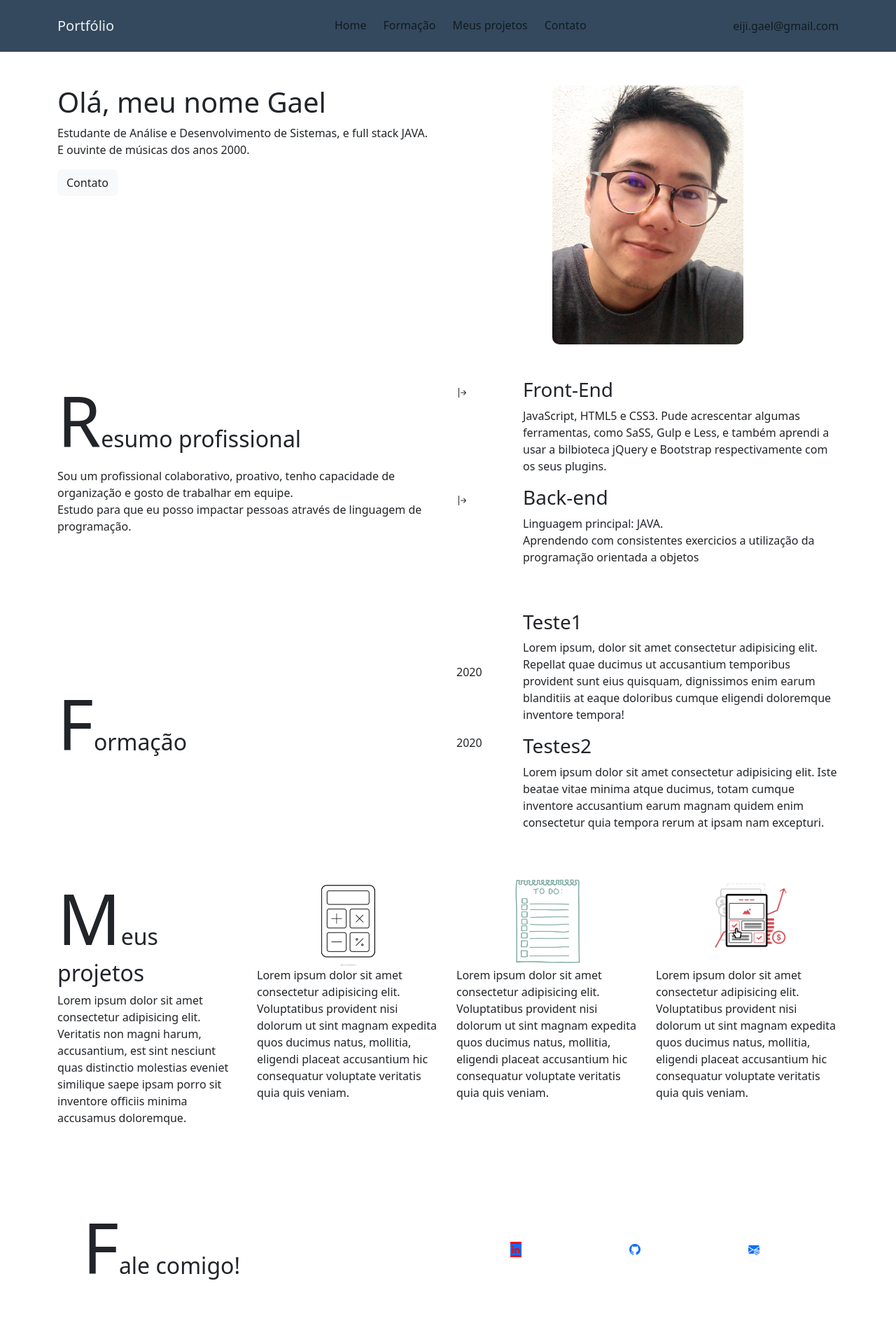
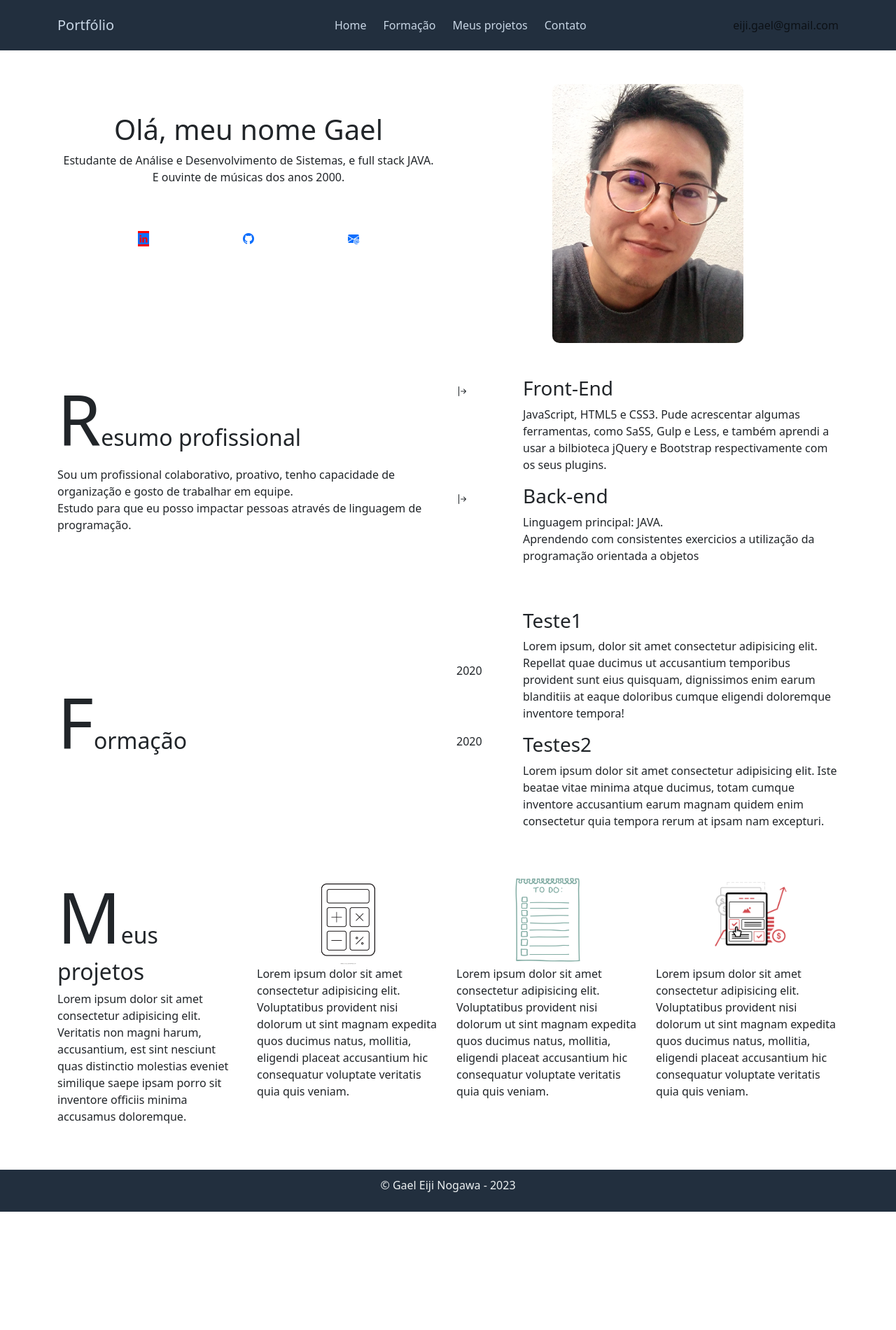
Before and after one commit to Gael-Nogawa/portifolio, a website: page index.html in a window 1280 px wide. Shown: the whole page at 70% size. After the commit the page ends 1731 px from the top, so only its background shows below. Drawn offline with nearby package versions, Linux system fonts and the light colour scheme.

Commit message:
Chore: text's color, footer

```diff
--- a/index.html
+++ b/index.html
@@ -13,23 +13,24 @@
     <header>
         <nav class="navbar navbar-expand-lg mb-5 p-3 sticky-top">
             <div class="container">
-              <a class="navbar-brand col-4" href="#">Portfólio</a>
+              <a class="navbar-brand col-4" href="#">
+                <span class="span">Portfólio</span></a>
               <button class="navbar-toggler" type="button" data-bs-toggle="collapse" data-bs-target="#navbarText" aria-controls="navbarText" aria-expanded="false" aria-label="Toggle navigation">
                 <span class="navbar-toggler-icon"></span>
               </button>
               <div class="collapse navbar-collapse" id="navbarText">
                 <ul class="navbar-nav me-auto mb-2 mb-lg-0">
                   <li class="nav-item">
-                    <a class="nav-link me-2" aria-current="page" href="#">Home</a>
+                    <a class="nav-link me-2" aria-current="page" href="#"><span class="span">Home</span></a>
                   </li>
                   <li>
-                    <a class="nav-link me-2" href="#formacao">Formação</a>
+                    <a class="nav-link me-2" href="#formacao"><span class="span">Formação</span></a>
                   </li>
                   <li class="nav-item">
-                    <a class="nav-link me-2" href="#projetos">Meus projetos</a>
+                    <a class="nav-link me-2" href="#projetos"><span class="span">Meus projetos</span></a>
                   </li>
                   <li class="nav-item">
-                    <a class="nav-link me-2" href="#contato">Contato</a>
+                    <a class="nav-link me-2" href="#contato"><span class="span">Contato</span></a>
                   </li>
 
                 </ul>
@@ -42,14 +43,25 @@
     </header>
 
     <div class="container mb-5" data-bs-spy="scroll" data-bs-target="cabecalho id=cabecalho" data-bs-smooth-scroll="true">
-        <div class="row">
+        <div class="row text-center align-items-center">
             <div class="col-md-6">
                 <h1>Olá, meu nome Gael</h1>
                 <p>
                     Estudante de Análise e Desenvolvimento de Sistemas, e full stack JAVA.</br>
                     E ouvinte de músicas dos anos 2000.
                 </p>
-                <button type="button" class="btn bg-light">Contato</button>
+
+                <div class="section" id="contato">
+                    <div class="container mb-5 p-5">
+                        <div class="row align-items-center">
+                            <div class="col d-flex justify-content-around">
+                                <a href="https://www.linkedin.com/in/gael-eiji-nogawa/"><i class="bi bi-linkedin social-links"></i></a>
+                                <a href="https://github.com/Gael-Nogawa"><i class="bi bi-github social-links"></i></a>
+                                <a href="eiji.gael@gmail.com"><i class="bi bi-envelope-at-fill social-links"></i></a>
+                            </div>
+                        </div>
+                    </div>
+                </div>
             </div>
             <div class="col-6">
                 <img class="foto-img" src="./images/foto-perfil.jpg" alt="Foto de Gael Eiji Nogawa">
@@ -154,20 +166,9 @@
         </div>
     </div>
 
-    <div class="section" id="contato">
-        <div class="container mb-5 p-5">
-            <div class="row align-items-center">
-                <div class="col">
-                    <h2>Fale comigo!</h2>
-                </div>
-                <div class="col d-flex justify-content-around">
-                    <a href="https://www.linkedin.com/in/gael-eiji-nogawa/"><i class="bi bi-linkedin social-links"></i></a>
-                    <a href="https://github.com/Gael-Nogawa"><i class="bi bi-github social-links"></i></a>
-                    <a href="eiji.gael@gmail.com"><i class="bi bi-envelope-at-fill social-links"></i></a>
-                </div>
-            </div>
-        </div>
-    </div>
+    <footer class="pe-pagina text-center">
+        <p>&copy Gael Eiji Nogawa - 2023</p>
+    </footer>
 
 
     <script src="../assets/bootstrap.min.js"></script>
--- a/package.json
+++ b/package.json
@@ -8,7 +8,7 @@
     "test": "echo \"Error: no test specified\" && exit 1"
   },
   "keywords": [],
-  "author": "",
+  "author": "Gael Eiji Nogawa",
   "license": "ISC",
   "devDependencies": {
     "sass": "^1.63.4"
--- a/source/main.scss
+++ b/source/main.scss
@@ -6,23 +6,28 @@
 
 }
 
+.span {
+    color: $corPrincipal;
+    padding-bottom: 8px;
+    border-bottom: 2px solid transparent;
 
+    &:hover {
+        color: $corDoTexto;
+        padding-bottom: 8px;
+        border-bottom: 2px solid $corDoTexto;
+    }
+}
 
 nav {
     background-color:$corDoHeader;
 
-    .navbar-toggle {
-        background-color: $corDoTexto;
-    }
-    .nav-link {
-        border-bottom: 2px solid transparent;
-    }
-    .nav-link:hover {
-        color: $corDoTexto;
-        border-bottom: 2px solid black;
-    }
 }
 
+.pe-pagina {
+    background-color: $corDoHeader;
+    color: $corDoTexto;
+    padding: 10px;
+}
 
 
 h2::first-letter{
--- a/source/variaveis.scss
+++ b/source/variaveis.scss
@@ -1,6 +1,6 @@
 $corDoTextoHover: blue;
 $corDoTexto: #ecf0f1;
-$corDoHeader: #34495e;
-$corPrincipal: #f1c40f;
+$corDoHeader: #222f3e;
+$corPrincipal: #c8d6e5;
 
 $cor:#34495e;
```
Also changed, not shown: build/main.css, 1 other file.
